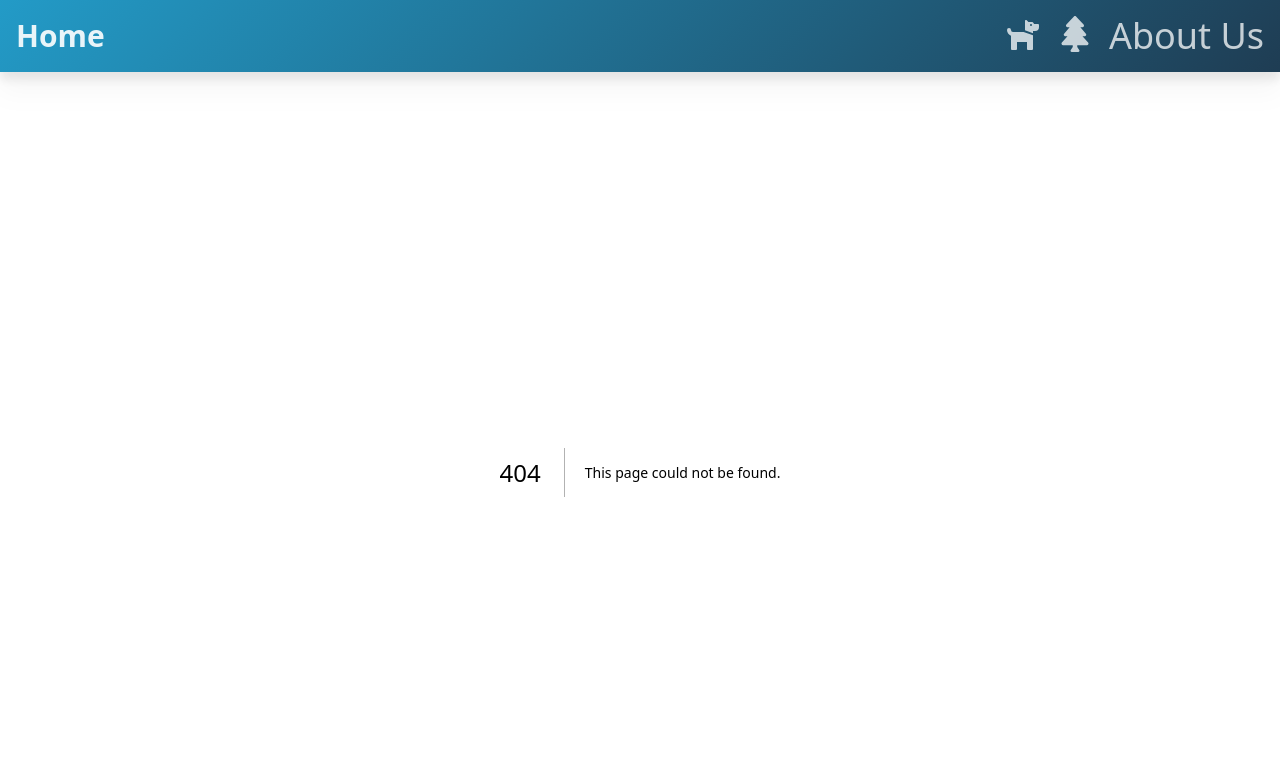
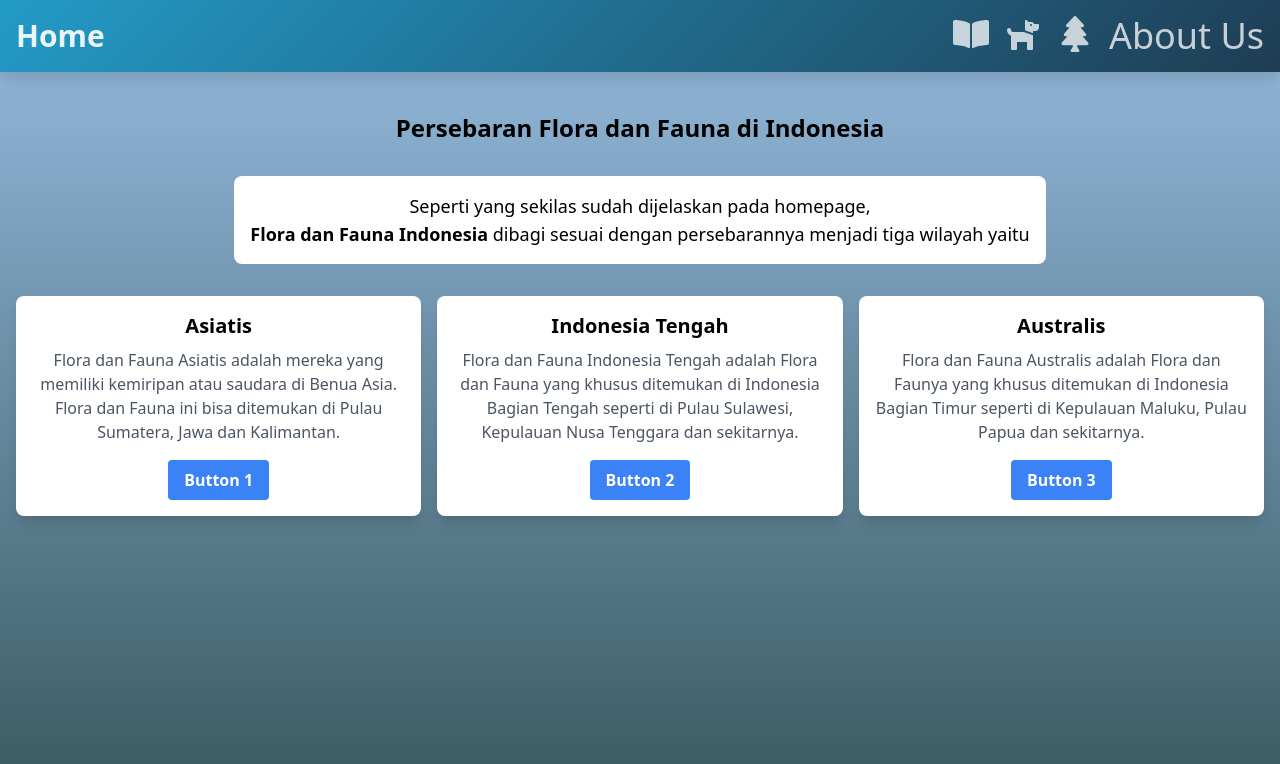
Before and after one commit to ChocolateMaltk/Codex-Nusantara, a Next.js app in the folder ffid-app/: page /perseberan in a window 1280 px wide. Before the commit this address had no page. Shown: the top 764 px of the page. Built offline with nearby package versions, Linux system fonts and the light colour scheme.

Commit message:
Community Fix 1/2 This update adds requested features such as: Margin-Bottoming the indexes and a scroll up button (globally)

```diff
--- /dev/null
+++ b/ffid-app/app/components/BackToTopBtn.tsx
@@ -0,0 +1,39 @@
+"use client"
+import React from "react";
+import { useEffect, useState } from "react";
+export default function BackToTopText() {
+    const [backToTopButton, setBackToTopButton] = useState(false);
+
+    useEffect(() => {
+        window.addEventListener("scroll", () => {
+            if (window.scrollY > 150) {
+                setBackToTopButton(true)
+            } else {
+                setBackToTopButton(false)
+            }
+        })
+    }, [])
+
+    const scrollUp = () => {
+        window.scrollTo({
+            top: 15,
+            behavior: "smooth"
+        })
+    }
+
+    return (
+    <div>
+        {backToTopButton && (
+            <button style={{
+                position: "fixed",
+                bottom: "50px",
+                right: "50px",
+                height: "50px",
+                width: "50px",
+                fontSize: "50px"
+            }}
+            onClick={scrollUp}>^</button>
+        )}
+    </div>
+    )
+}
--- a/ffid-app/app/components/Navbar.tsx
+++ b/ffid-app/app/components/Navbar.tsx
@@ -1,5 +1,5 @@
 import Link from "next/link"
-import { FaDog, FaTree} from "react-icons/fa"
+import { FaArrowAltCircleRight, FaBookOpen, FaDog, FaTree} from "react-icons/fa"
 
 export default function Navbar() {
     return (
@@ -9,6 +9,9 @@ export default function Navbar() {
                     <Link href="/" className="text-white/90 no-underline hover:text-white navbarhoverfx">Home</Link>
                 </h1>
                 <div className="flex flex-row justify-center sm:justify-evenly align-middle gap-4 text-white text-4xl lg:text-4xl">
+                    <Link className="text-white/75 hover:text-white" href="/perseberan">
+                        <FaBookOpen />
+                    </Link>
                     <Link className="text-white/75 hover:text-white" href="/faunaindex">
                         <FaDog />
                     </Link>
--- a/ffid-app/app/components/WallaceaButton.tsx
+++ b/ffid-app/app/components/WallaceaButton.tsx
@@ -19,9 +19,11 @@ const WallaceaDropdown = () => {
         Tapi Garis Wallacea dan Weber itu apa sebenarnya?
       </button>
 
-      <div className={`transition-all duration-300 ease-in-out overflow-hidden ${
-        isContentVisible ? 'h-auto' : 'h-0'
-      }`}>
+      <div
+        className={`transition-all duration-300 ease-in-out overflow-hidden ${
+          isContentVisible ? "h-auto" : "h-0"
+        }`}
+      >
         <div className="w-full md:max-w-lg mt-4 px-3 py-3 bg-emerald-800 text-white">
           <div className="aspect-w-1 aspect-h-1 max-w-full rounded-md">
             <Image
@@ -33,25 +35,48 @@ const WallaceaDropdown = () => {
             />
           </div>
           <p className="mt-4 mb-4 text-xl">
-            <b>Garis Wallacea</b> merupakan sebuah garis imajiner yang memotong di pertengahan Indonesia. Garis ini terletak diantara Pulau Jawa dan Pulau Sulawesi seperti dilihat diatas.
+            <b>Garis Wallacea</b> merupakan sebuah garis imajiner yang memotong
+            di pertengahan Indonesia. Garis ini terletak diantara Pulau Jawa dan
+            Pulau Sulawesi seperti dilihat diatas.
             <br />
-            <br /><b>Garis Weber</b> terletak di sebelah kanan Pulau Sulawesi dan sebelum Kepulauan Maluku.
-            <br /><br /> Dua garis ini menyebabkan persebaran Flora dan Fauna di Indonesia menjadi tiga macam, yaitu,
+            <br />
+            <b>Garis Weber</b> terletak di sebelah kanan Pulau Sulawesi dan
+            sebelum Kepulauan Maluku.
+            <br />
+            <br /> Dua garis ini menyebabkan persebaran Flora dan Fauna di
+            Indonesia menjadi tiga macam, yaitu,
             <br /> Asiatis, Indonesia Tengah dan Australis.
             <br />
             <br />
-            {'\u23FA'} Asiatis yang berarti flora dan fauna memiliki kerabat atau mirip dengan flora dan fauna yang berhabitat di Asia.
+            {"\u23FA"} Asiatis yang berarti flora dan fauna memiliki kerabat
+            atau mirip dengan flora dan fauna yang berhabitat di Asia.
             <br /> <br />
-            {'\u23FA'} Tepat di antara Garis Wallacea dan Weber terdapat Flora dan Fauna Indonesia Tengah. Makhluk Hidup di bagian tengah ini unik, karena kebanyakan dari mereka adalah species baru atau mengalami
-            <i>evolusi divergen</i> dibandingkan Flora dan Fauna Asiatis dan Australis.
+            {"\u23FA"} Tepat di antara Garis Wallacea dan Weber terdapat Flora
+            dan Fauna Indonesia Tengah. Makhluk Hidup di bagian tengah ini unik,
+            karena kebanyakan dari mereka adalah species baru atau mengalami
+            <i>evolusi divergen</i> dibandingkan Flora dan Fauna Asiatis dan
+            Australis.
             <br /> <br />
-            {'\u23FA'} Sedangkan Australis yang berarti flora dan fauna memiliki kerabat atau mirip dengan flora dan fauna yang berhabitat di Australia.
+            {"\u23FA"} Sedangkan Australis yang berarti flora dan fauna memiliki
+            kerabat atau mirip dengan flora dan fauna yang berhabitat di
+            Australia.
           </p>
-          <Link href="https://id.wikipedia.org/wiki/Garis_Wallace">
-          <p className='mt-4 mb-4 text-lg text-end text-sky-300'>
-            Baca lebih lanjut...
-          </p>
-          </Link>
+          <div className="flex flex-col md:flex-row justify-center items-center">
+            <div className="w-full md:w-1/2">
+              <Link href="perseberan">
+                <p className="mt-4 mb-4 text-lg text-start text-sky-300">
+                  Lihat Persebaran...
+                </p>
+              </Link>
+            </div>
+            <div className="w-full md:w-1/2">
+              <Link href="https://id.wikipedia.org/wiki/Garis_Wallace">
+                <p className="mt-4 mb-4 text-lg text-end text-sky-300">
+                  Baca lebih lanjut...
+                </p>
+              </Link>
+            </div>
+          </div>
         </div>
       </div>
     </div>
--- a/ffid-app/app/faunaindex/page.tsx
+++ b/ffid-app/app/faunaindex/page.tsx
@@ -10,7 +10,7 @@ export default function faunaIndex() {
     };
 
     return (
-      <div className="mt-6 text-center text-4xl text-black">
+      <div className="mt-6 mb-6 text-center text-4xl text-black">
         <h1 className="text-3xl font-bold mb-6 text-black">Fauna Index</h1>
         <div className="flex flex-wrap justify-center gap-8">
           {sortedData.map((item) => (
--- a/ffid-app/app/floraindex/page.tsx
+++ b/ffid-app/app/floraindex/page.tsx
@@ -10,7 +10,7 @@ export default function floraIndex() {
     };
 
     return (
-      <div className="mt-6 text-center text-4xl text-black">
+      <div className="mt-6 mb-6 text-center text-4xl text-black">
         <h1 className="text-3xl font-bold mb-6 text-black">Flora Index</h1>
         <div className="flex flex-wrap justify-center gap-8">
           {sortedData.map((item) => (
--- a/ffid-app/app/layout.tsx
+++ b/ffid-app/app/layout.tsx
@@ -2,6 +2,7 @@ import './globals.css'
 import Navbar from './components/Navbar'
 import Posts from './components/Posts'
 import { Inter } from 'next/font/google'
+import BackToTopText from './components/BackToTopBtn'
 
 const inter = Inter({ subsets: ['latin'] })
 
@@ -20,6 +21,7 @@ export default function RootLayout({
       <body>
         <Navbar />
         {children}
+        <BackToTopText />
         </body>
     </html>
   )
--- /dev/null
+++ b/ffid-app/app/perseberan/page.tsx
@@ -0,0 +1,63 @@
+"use client"
+import React from "react";
+import Link from "next/link";
+import Image from "next/image";
+
+export default function persebaran() {
+    return (
+      <div className="mt-6 mb-6 flex flex-col items-center">
+        <div className="text-black text-2xl mt-4 mb-4 font-bold text-center">
+          <h2>Persebaran Flora dan Fauna di Indonesia</h2>
+        </div>
+        <div className="flex justify-center">
+          <p className="m-4 p-4 inline-block rounded-lg text-black text-lg bg-white text-center">
+            Seperti yang sekilas sudah dijelaskan pada homepage,
+            <br />
+            <b>Flora dan Fauna Indonesia</b> dibagi sesuai dengan persebarannya
+            menjadi tiga wilayah yaitu
+          </p>
+        </div>
+        <div className="grid m-2 p-2 grid-cols-1 gap-4 sm:grid-cols-2 md:grid-cols-3">
+          <div className="bg-white shadow-lg rounded-lg p-4 flex flex-col items-center">
+            <h1 className="text-xl font-bold text-black mb-2 text-center">
+              Asiatis
+            </h1>
+            <p className="text-gray-600 mb-4 text-center">
+              Flora dan Fauna Asiatis adalah mereka yang memiliki kemiripan atau saudara di Benua Asia. Flora dan Fauna ini bisa ditemukan di Pulau Sumatera, Jawa dan Kalimantan.
+            </p>
+            <div className="flex justify-center">
+              <button className="bg-blue-500 hover:bg-blue-700 text-white font-bold py-2 px-4 rounded">
+                Button 1
+              </button>
+            </div>
+          </div>
+          <div className="bg-white shadow-lg rounded-lg p-4 flex flex-col items-center">
+            <h1 className="text-xl font-bold text-black mb-2 text-center">
+              Indonesia Tengah
+            </h1>
+            <p className="text-gray-600 mb-4 text-center">
+              Flora dan Fauna Indonesia Tengah adalah Flora dan Fauna yang khusus ditemukan di Indonesia Bagian Tengah seperti di Pulau Sulawesi, Kepulauan Nusa Tenggara dan sekitarnya.
+            </p>
+            <div className="flex justify-center">
+              <button className="bg-blue-500 hover:bg-blue-700 text-white font-bold py-2 px-4 rounded">
+                Button 2
+              </button>
+            </div>
+          </div>
+          <div className="bg-white shadow-lg rounded-lg p-4 flex flex-col items-center">
+            <h1 className="text-xl font-bold text-black mb-2 text-center">
+              Australis
+            </h1>
+            <p className="text-gray-600 mb-4 text-center">
+              Flora dan Fauna Australis adalah Flora dan Faunya yang khusus ditemukan di Indonesia Bagian Timur seperti di Kepulauan Maluku, Pulau Papua dan sekitarnya.
+            </p>
+            <div className="flex justify-center">
+              <button className="bg-blue-500 hover:bg-blue-700 text-white font-bold py-2 px-4 rounded">
+                Button 3
+              </button>
+            </div>
+          </div>
+        </div>
+      </div>
+    )
+  }
```
Also changed, not shown: ffid-app/articles/cassowary.md (+1 -1 lines), ffid-app/app/perseberan/asiatis/page.tsx (added), ffid-app/app/perseberan/australis/page.tsx (added), ffid-app/app/perseberan/indonesia-tengah/page.tsx (added).
